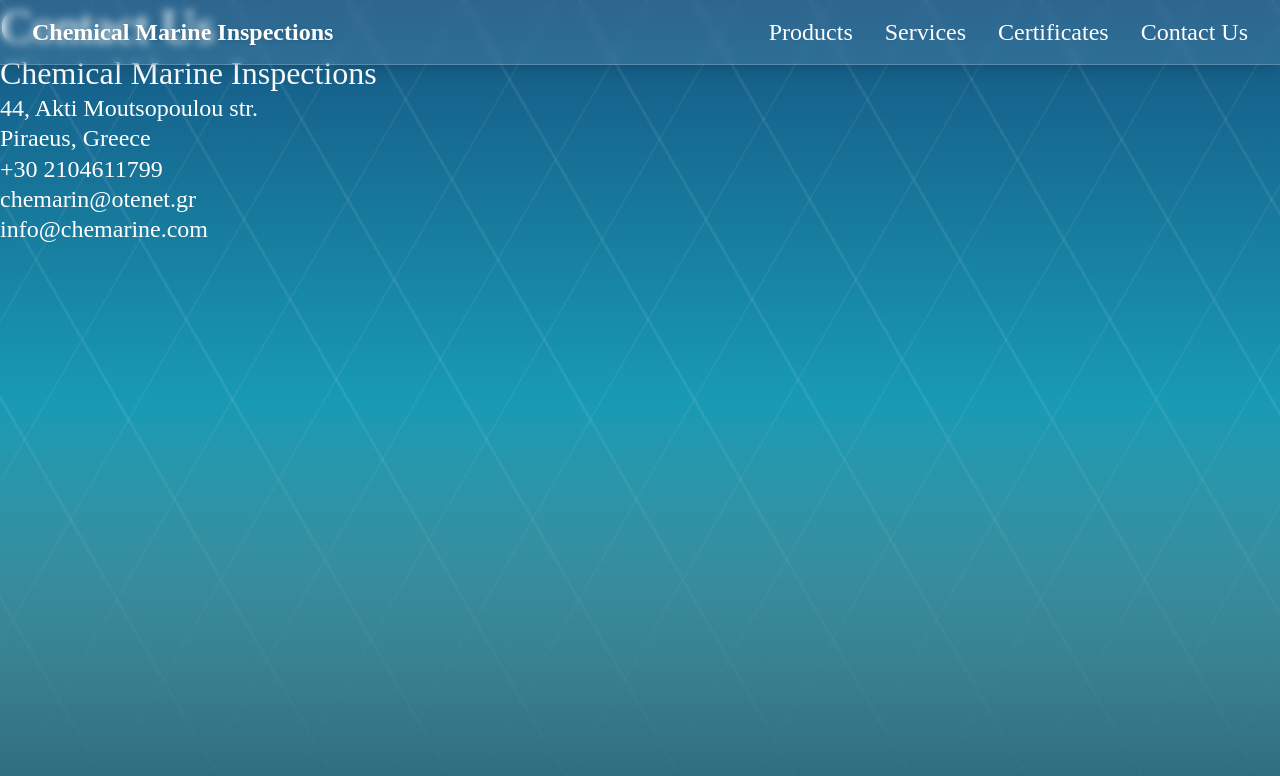
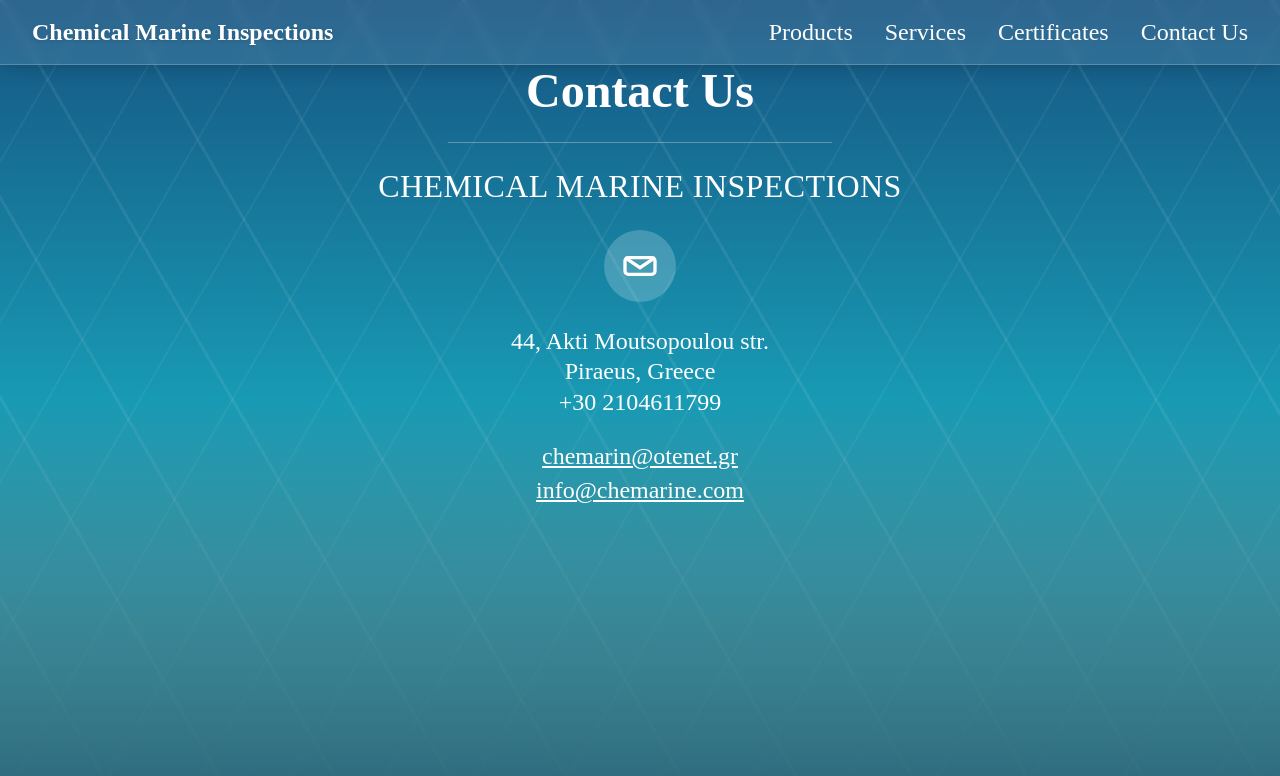
Before and after one commit to Antony-evm/chemarine, a Vue app: page /contact in a window 1280 px wide. Shown: the top 776 px of the page. Built offline with nearby package versions, Linux system fonts and the light colour scheme; the HTML template or start-up script is replaced by a standard one.

Commit message:
contact page + section divider

```diff
--- /dev/null
+++ b/src/components/utils/SectionDivider.vue
@@ -0,0 +1,3 @@
+<template>
+    <hr class="my-6 border-t border-white/30 w-1/2 mx-auto" />
+</template>
--- a/src/pages/ContactUsPage.vue
+++ b/src/pages/ContactUsPage.vue
@@ -1,10 +1,35 @@
+<script setup lang="ts">
+import SectionDivider from '@/components/utils/SectionDivider.vue';
+</script>
+
 <template>
-    <h1>Contact Us</h1>
-    <h2>Chemical Marine Inspections</h2>
-    <p>44, Akti Moutsopoulou str.</p>
-    <p>Piraeus, Greece</p>
-    <p>+30 2104611799</p>
-    <p>chemarin@otenet.gr</p>
-    <p>info@chemarine.com</p>
+    <div class="flex items-center justify-center text-center px-4 py-16">
+        <div class="max-w-3xl w-full space-y-6">
+            <h1 class="font-bold">Contact Us</h1>
+            <SectionDivider />
+            <div class="uppercase tracking-wide font-medium">
+                <h2>Chemical Marine Inspections</h2>
+            </div>
+            <div class="flex justify-center">
+                <div class="bg-white/20 text-white p-4 rounded-full">
+                    <svg xmlns="http://www.w3.org/2000/svg" href="mailto:chemarin@otenet.gr"
+                        class="h-10 w-10 text-white" fill="none" viewBox="0 0 24 24" stroke="currentColor">
+                        <rect x="3" y="7" width="18" height="10" rx="2" stroke="currentColor" stroke-width="2"
+                            fill="none" />
+                        <path d="M3 7l9 6 9-6" stroke="currentColor" stroke-width="2" fill="none" />
+                    </svg>
+                </div>
+            </div>
+            <div class="font-medium leading-relaxed">
+                <p>44, Akti Moutsopoulou str.<br />
+                    Piraeus, Greece<br />
+                    +30 2104611799</p>
+            </div>
+            <div class="space-y-1">
+                <a href="mailto:chemarin@otenet.gr" class="underline block">chemarin@otenet.gr</a>
+                <a href="mailto:info@chemarine.com" class="underline block">info@chemarine.com</a>
+            </div>
+        </div>
+    </div>
 
 </template>
--- a/src/pages/ServicesPage.vue
+++ b/src/pages/ServicesPage.vue
@@ -1,21 +1,25 @@
+<script setup lang="ts">
+import SectionDivider from '@/components/utils/SectionDivider.vue';
+</script>
+
 <template>
     <div class="flex items-center justify-center px-4 py-16">
         <div class="max-w-3xl w-full text-justify space-y-6">
             <h1 class="font-bold text-center">Services</h1>
 
-            <hr class="my-6 border-t border-white/30 w-1/2 mx-auto" />
+            <SectionDivider />
 
             <p>Our service engineers are certified from the gas detection instruments manufactures and offer highest
                 quality of maintenance to your gas detection instruments. They follow strict servicing & calibrating
                 procedures controlled by our certified ISO 9001:2015 Quality Management System.</p>
-            <hr class="my-6 border-t border-white/30 w-1/2 mx-auto" />
+            <SectionDivider />
 
 
             <p>We can offer the calibration of your gas detectors either to our workshop or on board your vessel.
                 Our effort is to offer fastest response time and minimum turnaround without compromising the quality of
                 the services we provide.</p>
 
-            <hr class="my-6 border-t border-white/30 w-1/2 mx-auto" />
+            <SectionDivider />
 
             <p>We are always using genuine spare parts for any repair maybe needed.
                 The test gases used for the calibration of the gas detectors are in line with the specifications of the
@@ -29,7 +33,7 @@
                 The test gases used for the calibration of the gas detectors are in line with the specifications of the
                 gas detection instruments manufacturers and traceable to international standards.</p>
 
-            <hr class="my-6 border-t border-white/30 w-1/2 mx-auto" />
+            <SectionDivider />
             <div class="mt-10 text-center">
                 <a href="/contact"
                     class="inline-block bg-white text-teal-700 px-6 py-3 rounded-full shadow hover:bg-teal-100 transition">
```
